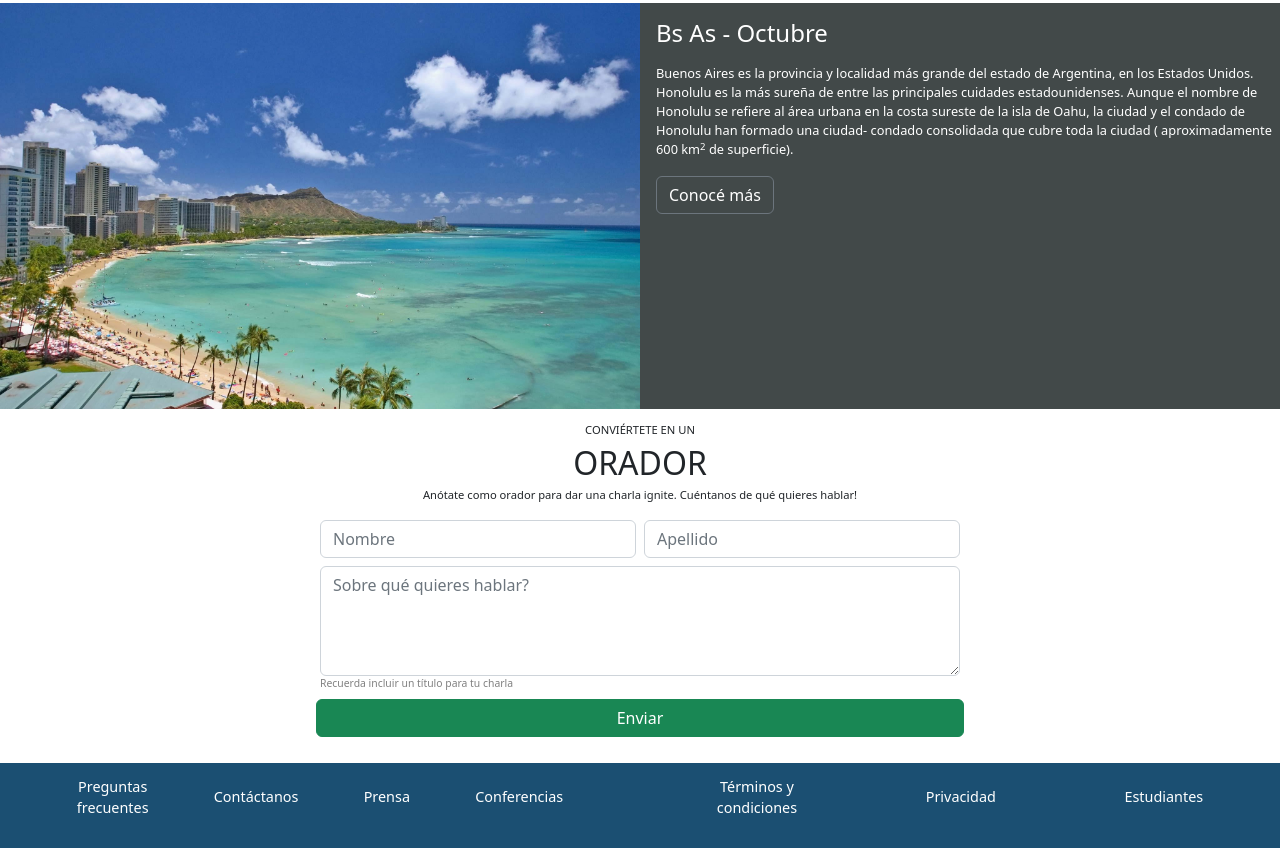
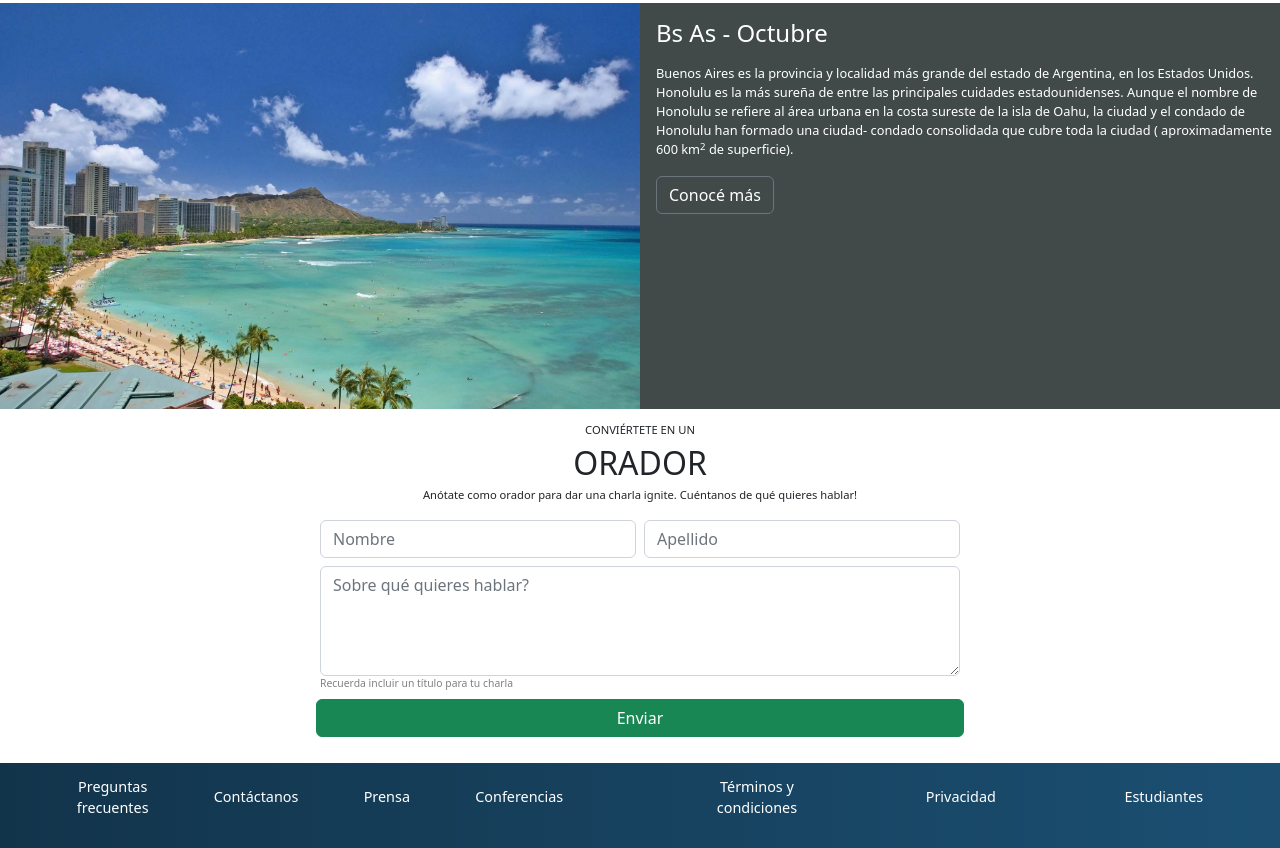
Before and after one commit to diego-gauto/EjercicioIntegrador, a plain HTML site: page index.html in a window 1280 px wide. Shown: the part 1086-1934 px from the top of the page. Drawn offline with nearby package versions, Linux system fonts and the light colour scheme.

Commit message:
footer: linear-gradient added

```diff
--- a/index.css
+++ b/index.css
@@ -120,7 +120,7 @@ footer {
   margin-top: 2%;
   padding: 1% 0%;
   display: flex;
-  background-color: #1b4f72;
+  background: linear-gradient(to right, #12344b, #1b4f72);
   color: white;
   justify-content: space-around;
   align-items: center;
```
